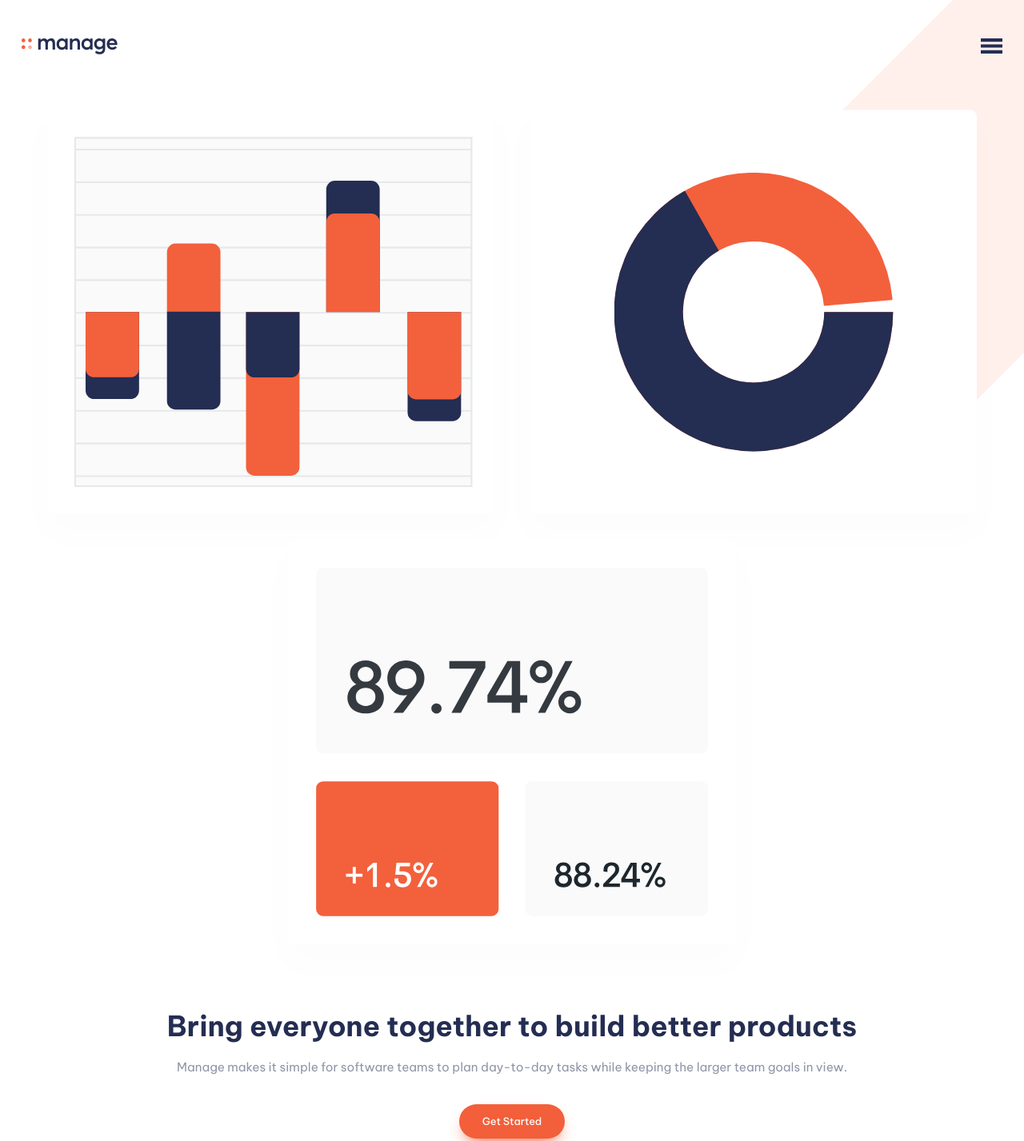
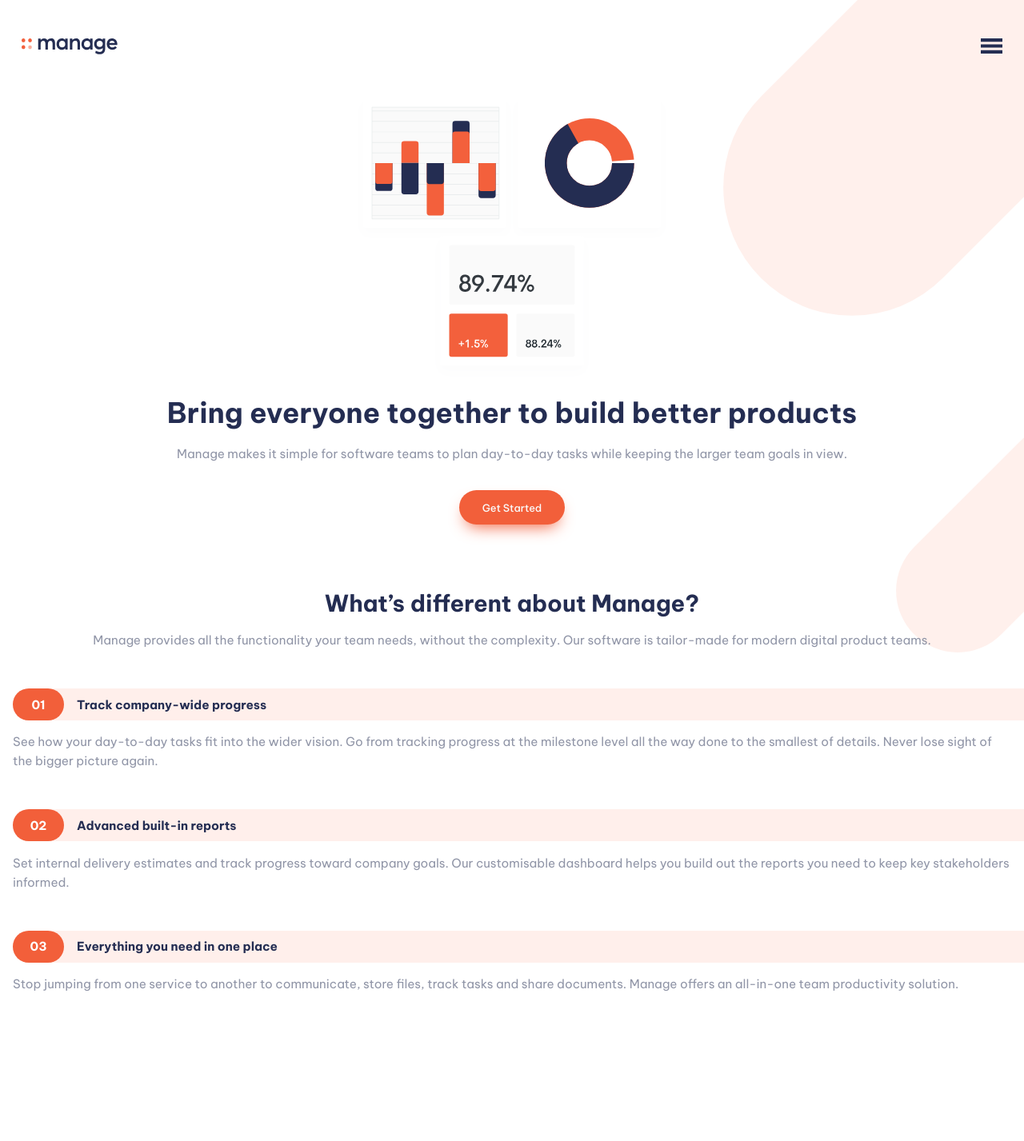
Before and after one commit to henriquebcustodio/manage-landing-page, a plain HTML site: page index.html in a window 1280 px wide. Shown: the top 1427 px of the page at 80% size. After the commit the page ends 1243 px from the top, so only its background shows below. Drawn offline with nearby package versions, Linux system fonts and the light colour scheme; files that its build step writes are made by us from their sources.

Commit message:
Fixed background pill

```diff
--- a/styles/layout/_features.scss
+++ b/styles/layout/_features.scss
@@ -3,6 +3,21 @@
     height: auto;
     box-sizing: border-box;
     margin-top: 5rem;
+
+    &::before {
+        content: "";
+        position: absolute;
+        top: 33rem;
+        right: 0;
+        width: 100%;
+        max-width: 18rem;
+        height: 40rem;
+        background-image: url("../../assets/bg-tablet-pattern.svg");
+        background-repeat: no-repeat;
+        background-size: contain;
+        background-position: 8rem 0;
+        z-index: -10;
+    }
 }
 
 .features-intro {
--- a/styles/layout/_header.scss
+++ b/styles/layout/_header.scss
@@ -13,12 +13,12 @@
         top: 0;
         right: 0;
         width: 100%;
-        max-width: 35rem;
+        max-width: 30rem;
         height: 40rem;
         background-image: url("../../assets/bg-tablet-pattern.svg");
         background-repeat: no-repeat;
         background-size: 125% auto;
-        background-position: calc(20% + 15vw) -16vh;
+        background-position: calc(20% + 10vw) -16vw;
         z-index: -10;
     }
 
--- a/styles/layout/_intro.scss
+++ b/styles/layout/_intro.scss
@@ -8,6 +8,7 @@
 
     &__image {
         width: 100%;
+        max-width: 25rem;
         object-fit: cover;
     }
 }
```
